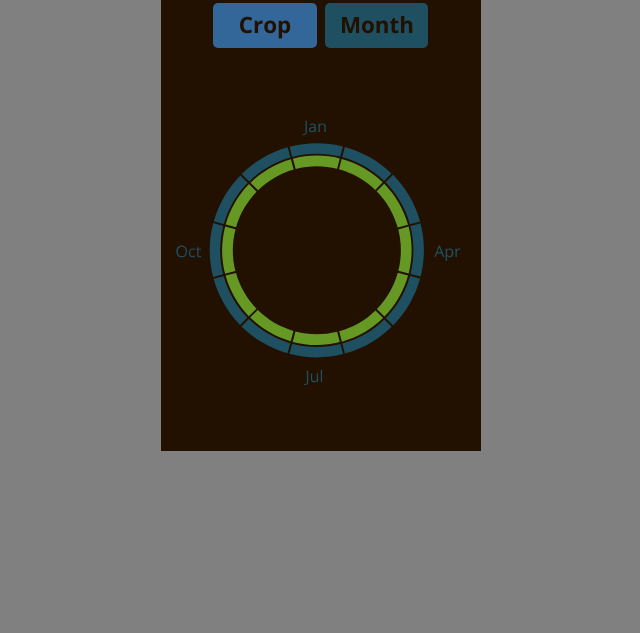
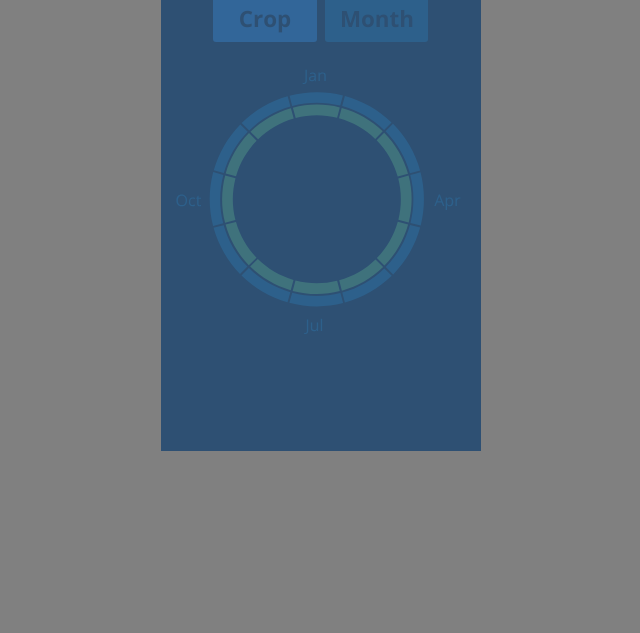
Before and after one commit to itomblack/harvest-sow, a website: page src/index.html in a window 1280 px wide. Shown: the part 167-800 px from the top of the page, without its empty margins (319-959 px from the left). Drawn offline with nearby package versions, Linux system fonts and the light colour scheme.

Commit message:
build updates

```diff
--- a/src/index.html
+++ b/src/index.html
@@ -13,20 +13,21 @@
   <link rel="stylesheet" href="css/styles.css">
 </head>
 <body>
-	<div class="phone_width text_dblue bg_earth">
+	<div class="phone-width text-dblue bg-earth">
 		<header>
 			<h1>Sow &amp;<br><span>HARVEST</span></h1>
 		</header>
 
-		<div class="main_nav">
-			<a href="#" class="bg_lblue">Crop</a>
-			<a href="#" class="bg_dblue">Month</a>
+		<div class="main-nav">
+			<a href="#" class="bg-lblue">Crop</a>
+			<a href="#" class="bg-dblue">Month</a>
 		</div>
-
 
 
 		<!-- ****************** SVG CODE ****************** -->
 		<div class="chart_wrapper">
+			<?xml version="1.0" encoding="utf-8"?>
+			<!-- Generator: Adobe Illustrator 18.1.1, SVG Export Plug-In . SVG Version: 6.00 Build 0)  -->
 			<svg version="1.1" id="Layer_1" xmlns="http://www.w3.org/2000/svg" xmlns:xlink="http://www.w3.org/1999/xlink" x="0px" y="0px"
 				 viewBox="0 0 320 320" enable-background="new 0 0 320 320" xml:space="preserve">
 			<g>
@@ -76,16 +77,21 @@
 				</g>
 			</g>
 			<g id="sow">
-				<path fill="#1E5061" d="M80.7,81c12.8-12.6,28.6-21.8,45.9-26.7l2.8,10.1c-15.6,4.4-29.8,12.7-41.2,24L80.7,81z"/>
-				<path fill="#1E5061" d="M52.8,128.2c4.9-17.2,14-33,26.5-45.8l7.4,7.4c-11.2,11.5-19.5,25.7-23.9,41.2L52.8,128.2z"/>
-				<path fill="#1E5061" d="M52.1,183.9c-4.5-17.7-4.5-36.2,0.1-53.8l10.1,2.8c-4.1,15.8-4.2,32.4-0.1,48.3L52.1,183.9z"/>
-				<path fill="#1E5061" d="M79,231.9c-12.5-12.8-21.6-28.8-26.4-46.1l10.1-2.6c4.3,15.6,12.5,29.9,23.7,41.4L79,231.9z"/>
-				<path fill="#1E5061" d="M126.5,260.3c-17.3-5-33.2-14.3-46-26.9l7.4-7.4c11.5,11.4,25.8,19.7,41.4,24.2L126.5,260.3z"/>
-				<path fill="#1E5061" d="M155.8,264.4c-9.3,0-18.5-1.2-27.4-3.6l2.8-10.1c8,2.1,16.3,3.2,24.6,3.2c8,0,15.9-1,23.6-2.9l2.7,10.1
-					C173.5,263.3,164.6,264.4,155.8,264.4z"/>
-				<path fill="#1E5061" d="M181.3,250.5c15.9-4.3,30.4-12.6,42-24.1l7.4,7.4c-13,12.7-29.1,22-46.8,26.8L181.3,250.5z"/>
-				<path fill="#1E5061" d="M224.8,225c11.5-11.7,19.9-26.3,24.2-42.1l10.1,2.7c-4.8,17.6-14.1,33.8-26.9,46.8L224.8,225z"/>
-				<path fill="#1E5061" d="M249.5,180.9c4-15.6,3.9-32.1-0.2-47.9l5.1-1.3l5.1-1.4c4.5,17.4,4.6,35.8,0.2,53.3L249.5,180.9z"/>
+				<path id="sow-dec" fill="#1E5061" d="M80.7,81c12.8-12.6,28.6-21.8,45.9-26.7l2.8,10.1c-15.6,4.4-29.8,12.7-41.2,24L80.7,81z"/>
+				<path id="sow-nov" fill="#1E5061" d="M52.8,128.2c4.9-17.2,14-33,26.5-45.8l7.4,7.4c-11.2,11.5-19.5,25.7-23.9,41.2L52.8,128.2z"/>
+				<path id="sow-oct" fill="#1E5061" d="M52.1,183.9c-4.5-17.7-4.5-36.2,0.1-53.8l10.1,2.8c-4.1,15.8-4.2,32.4-0.1,48.3L52.1,183.9z"
+					/>
+				<path id="sow-sep" fill="#1E5061" d="M79,231.9c-12.5-12.8-21.6-28.8-26.4-46.1l10.1-2.6c4.3,15.6,12.5,29.9,23.7,41.4L79,231.9z"
+					/>
+				<path id="sow-aug" fill="#1E5061" d="M126.5,260.3c-17.3-5-33.2-14.3-46-26.9l7.4-7.4c11.5,11.4,25.8,19.7,41.4,24.2L126.5,260.3z"
+					/>
+				<path id="sow-jul" fill="#1E5061" d="M155.8,264.4c-9.3,0-18.5-1.2-27.4-3.6l2.8-10.1c8,2.1,16.3,3.2,24.6,3.2c8,0,15.9-1,23.6-2.9
+					l2.7,10.1C173.5,263.3,164.6,264.4,155.8,264.4z"/>
+				<path id="sow-jun" fill="#1E5061" d="M181.3,250.5c15.9-4.3,30.4-12.6,42-24.1l7.4,7.4c-13,12.7-29.1,22-46.8,26.8L181.3,250.5z"/>
+				<path id="sow-may" fill="#1E5061" d="M224.8,225c11.5-11.7,19.9-26.3,24.2-42.1l10.1,2.7c-4.8,17.6-14.1,33.8-26.9,46.8L224.8,225z
+					"/>
+				<path id="sow-apr" fill="#1E5061" d="M249.5,180.9c4-15.6,3.9-32.1-0.2-47.9l5.1-1.3l5.1-1.4c4.5,17.4,4.6,35.8,0.2,53.3
+					L249.5,180.9z"/>
 				<path id="sow-mar" fill="#1E5061" d="M248.9,131.2c-4.4-15.8-12.8-30.3-24.3-41.9l7.4-7.5c12.8,12.9,22.2,29,27.1,46.6L248.9,131.2
 					z"/>
 				<path id="sow-feb" fill="#1E5061" d="M223.1,87.9c-11.7-11.3-26.2-19.6-41.9-23.9l2.7-10.1c17.5,4.8,33.6,13.9,46.6,26.5
@@ -93,23 +99,34 @@
 				<path id="sow-jan" fill="#1E5061" d="M128.6,53.8c8.9-2.3,18.1-3.5,27.3-3.5c8.8,0,17.5,1.1,26,3.2l-2.7,10.1
 					c-7.6-1.9-15.5-2.9-23.4-2.9c-8.3,0-16.6,1.1-24.6,3.2L128.6,53.8z"/>
 			</g>
-			<g id="harvest_1_">
-				<path fill="#669924" d="M89.5,89.7c11.2-11,25.2-19.1,40.4-23.5l2.8,10.3c-13.4,3.8-25.7,11-35.6,20.7L89.5,89.7z"/>
-				<path fill="#669924" d="M64.7,131.4c4.3-15.1,12.4-29,23.3-40.3l7.6,7.6c-9.7,10-16.8,22.2-20.6,35.6L64.7,131.4z"/>
-				<path fill="#669924" d="M64.1,180.7c-4-15.5-3.9-31.9,0.1-47.3l10.3,2.8c-3.5,13.6-3.6,28-0.1,41.7L64.1,180.7z"/>
-				<path fill="#669924" d="M87.8,223.2c-11-11.3-19-25.3-23.2-40.6L75,180c3.8,13.4,10.8,25.7,20.5,35.7L87.8,223.2z"/>
-				<path fill="#669924" d="M129.7,248.3c-15.2-4.4-29.2-12.6-40.5-23.7l7.6-7.5c10,9.8,22.3,17,35.7,20.9L129.7,248.3z"/>
-				<path fill="#669924" d="M155.8,252c-8.1,0-16.2-1-24.1-3.1l2.8-10.3c6.9,1.8,14,2.7,21.2,2.7c6.9,0,13.7-0.8,20.4-2.5l2.7,10.3
-					C171.4,251,163.6,252,155.8,252z"/>
-				<path fill="#669924" d="M178.2,238.3c13.7-3.8,26.2-10.9,36.3-20.8l7.6,7.6c-11.4,11.2-25.6,19.3-41.2,23.6L178.2,238.3z"/>
-				<path fill="#669924" d="M215.9,216.1c9.9-10.2,17.1-22.7,20.9-36.4l10.3,2.7c-4.3,15.5-12.5,29.7-23.7,41.2L215.9,216.1z"/>
-				<path fill="#669924" d="M237.4,177.7c3.4-13.5,3.3-27.7-0.1-41.3l10.3-2.8c4,15.4,4,31.5,0.1,46.8L237.4,177.7z"/>
-				<path fill="#669924" d="M236.7,134.5c-3.9-13.7-11.1-26.1-21-36.2l7.5-7.6c11.3,11.4,19.5,25.5,23.8,41L236.7,134.5z"/>
-				<path fill="#669924" d="M214.2,96.9C204.1,87.1,191.6,80,178,76.3l2.7-10.4c15.4,4.2,29.5,12.3,41,23.3L214.2,96.9z"/>
-				<path fill="#669924" d="M131.9,65.7c7.8-2,15.9-3.1,24-3.1c7.7,0,15.4,0.9,22.9,2.8l-2.7,10.4c-6.6-1.6-13.3-2.5-20.2-2.5
-					c-7.2,0-14.3,0.9-21.2,2.7L131.9,65.7z"/>
+			<g id="harvest">
+				<path id="harvest-dev" fill="#669924" d="M89.5,89.7c11.2-11,25.2-19.1,40.4-23.5l2.8,10.3c-13.4,3.8-25.7,11-35.6,20.7L89.5,89.7z
+					"/>
+				<path id="harvest-nov" fill="#669924" d="M64.7,131.4c4.3-15.1,12.4-29,23.3-40.3l7.6,7.6c-9.7,10-16.8,22.2-20.6,35.6L64.7,131.4z
+					"/>
+				<path id="harvest-oct" fill="#669924" d="M64.1,180.7c-4-15.5-3.9-31.9,0.1-47.3l10.3,2.8c-3.5,13.6-3.6,28-0.1,41.7L64.1,180.7z"
+					/>
+				<path id="harvest-aug" fill="#669924" d="M129.7,248.3c-15.2-4.4-29.2-12.6-40.5-23.7l7.6-7.5c10,9.8,22.3,17,35.7,20.9
+					L129.7,248.3z"/>
+				<path id="harvest-jul" fill="#669924" d="M155.8,252c-8.1,0-16.2-1-24.1-3.1l2.8-10.3c6.9,1.8,14,2.7,21.2,2.7
+					c6.9,0,13.7-0.8,20.4-2.5l2.7,10.3C171.4,251,163.6,252,155.8,252z"/>
+				<path id="harvest-jun" fill="#669924" d="M178.2,238.3c13.7-3.8,26.2-10.9,36.3-20.8l7.6,7.6c-11.4,11.2-25.6,19.3-41.2,23.6
+					L178.2,238.3z"/>
+				<path id="harvest-may" fill="#669924" d="M215.9,216.1c9.9-10.2,17.1-22.7,20.9-36.4l10.3,2.7c-4.3,15.5-12.5,29.7-23.7,41.2
+					L215.9,216.1z"/>
+				<path id="harvest-sep" fill="#669924" d="M87.8,223.2c-11-11.3-19-25.3-23.2-40.6L75,180c3.8,13.4,10.8,25.7,20.5,35.7L87.8,223.2z
+					"/>
+				<path id="harvest-apr" fill="#669924" d="M237.4,177.7c3.4-13.5,3.3-27.7-0.1-41.3l10.3-2.8c4,15.4,4,31.5,0.1,46.8L237.4,177.7z"
+					/>
+				<path id="harvest-mar" fill="#669924" d="M236.7,134.5c-3.9-13.7-11.1-26.1-21-36.2l7.5-7.6c11.3,11.4,19.5,25.5,23.8,41
+					L236.7,134.5z"/>
+				<path id="harvest-feb" fill="#669924" d="M214.2,96.9C204.1,87.1,191.6,80,178,76.3l2.7-10.4c15.4,4.2,29.5,12.3,41,23.3
+					L214.2,96.9z"/>
+				<path id="harvest-jan" fill="#669924" d="M131.9,65.7c7.8-2,15.9-3.1,24-3.1c7.7,0,15.4,0.9,22.9,2.8l-2.7,10.4
+					c-6.6-1.6-13.3-2.5-20.2-2.5c-7.2,0-14.3,0.9-21.2,2.7L131.9,65.7z"/>
 			</g>
 			</svg>
+
 
 
 		</div>
@@ -117,8 +134,19 @@
 
 
 
+			<div class="menu-crops visible">
+
+			</div>
+
+			<!-- month menu -->
+			<div class="menu-months">
+
+			</div>
 
 
+
+
+		</div>
 
 
 
--- a/src/sass/styles.scss
+++ b/src/sass/styles.scss
@@ -33,7 +33,7 @@ h1{
 }
 
 header{
-	height:110px;
+	height:104px;
 	background-color: $lblue;
 	text-align:center;
 }
@@ -47,28 +47,29 @@ a{
 // STANDARD COLOURS: TEXT & BACKGROUND
 //===============================================================================
 
-.text_dblue{ color: $dblue;}
-.text_green{ color: $green;}
-.text_earth{ color: $earth;}
-.text_mud{ color: $mud;}
-.text_lblue{ color: $lblue;}
+.text-dblue{ color: $dblue;}
+.text-green{ color: $green;}
+.text-earth{ color: $earth;}
+.text-mud{ color: $mud;}
+.text-lblue{ color: $lblue;}
 
-.bg_dblue{ background-color: $dblue;}
-.bg_green{ background-color: $green;}
-.bg_earth{ background-color: $earth;}
-.bg_mud{ background-color: $mud;}
-.bg_lblue{ background-color: $lblue;}
+.bg-dblue{ background-color: $dblue;}
+.bg-green{ background-color: $green;}
+.bg-earth{ background-color: $earth;}
+.bg-mud{ background-color: $mud;}
+.bg-lblue{ background-color: $lblue;}
 
-.phone_width{
+.phone-width{
 	width:320px;
 	height:568px;
 	margin-top:50px;
 	@include margin-auto;
+	position:relative;
 }
-.chart_wrapper{
+.chart-wrapper{
 	margin-top:100px;
 }
-.main_nav{
+.main-nav{
 	width:70%;
 	margin-top:10px;
 	@include margin-auto;
@@ -81,10 +82,25 @@ a{
 		display:inline;
 		font-size: 1.6em;
 		font-weight: 700;
-		border-radius: 5px;
+		border-radius: 3px;
 		padding-top:0.25em;
+		transition: all 0.3s ease;
 		&:hover{
 			background-color:$green;
 		}
 	}
 }
+.menu-crops, .menu-months{
+	position:absolute;
+	display:block;
+	top:0;
+	left:0;
+	width:100%;
+	height:100%;
+	background-color: $lblue;
+	opacity:0.5;
+}
+
+.visible{
+	display:block;
+}
```
Also changed, not shown: src/css/styles.css.
